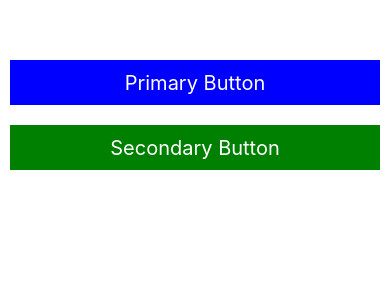
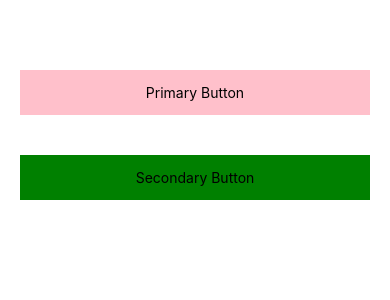
Before and after one commit to AkhilaePacken/DesignPatternInTypeScriptRN, a React Native app: screen / in a window 390 px wide. Shown: the top 300 px of the page. Built offline with nearby package versions, Linux system fonts and the light colour scheme.

Commit message:
prototype pattern example

```diff
--- a/src/App.tsx
+++ b/src/App.tsx
@@ -8,13 +8,13 @@
 import React from 'react';
 import {View} from 'react-native';
 import styles from './factory/styles';
-import BuilderPatttern from './builderPattern';
+import PrototypePattern from './prototypePattern';
 
 function App(): JSX.Element {
   return (
     <View style={styles.mainContainer}>
-      {/* Builder pattern */}
-      <BuilderPatttern />
+      {/* prototype Pattern */}
+      <PrototypePattern />
     </View>
   );
 }
--- /dev/null
+++ b/src/prototypePattern/Button.tsx
@@ -0,0 +1,13 @@
+import React from 'react';
+import {TouchableOpacity, Text, TouchableOpacityProps} from 'react-native';
+import {IButtonProps} from './ButtonProps';
+
+const Button: React.FC<IButtonProps> = ({label, ...props}) => {
+  return (
+    <TouchableOpacity {...props}>
+      <Text>{label}</Text>
+    </TouchableOpacity>
+  );
+};
+
+export default Button;
--- /dev/null
+++ b/src/prototypePattern/ButtonList.tsx
@@ -0,0 +1,24 @@
+import React from 'react';
+import {View, Alert} from 'react-native';
+import ButtonPrototype from './ButtonPrototype';
+import styles from './styles';
+
+const ButtonList: React.FC = () => {
+  const PrimaryButton = ButtonPrototype('Primary Button');
+  const SecondaryButton = ButtonPrototype('Secondary Button');
+
+  return (
+    <View style={styles.container}>
+      <PrimaryButton
+        onPress={() => Alert.alert('Primary Button Pressed')}
+        style={styles.primaryButton}
+      />
+      <SecondaryButton
+        onPress={() => Alert.alert('Secondary Button Pressed')}
+        style={styles.secondaryButton}
+      />
+    </View>
+  );
+};
+
+export default ButtonList;
--- /dev/null
+++ b/src/prototypePattern/ButtonProps.ts
@@ -0,0 +1,7 @@
+import {TouchableOpacityProps} from 'react-native';
+
+//
+interface IButtonProps extends TouchableOpacityProps {
+  label?: string;
+}
+export type {IButtonProps};
--- /dev/null
+++ b/src/prototypePattern/ButtonPrototype.tsx
@@ -0,0 +1,13 @@
+import React from 'react';
+import {IButtonProps} from './ButtonProps';
+import Button from './Button';
+
+function ButtonPrototype(label: string): React.FC<IButtonProps> {
+  const ButtonClone: React.FC<IButtonProps> = props => {
+    return <Button label={label} {...props} />;
+  };
+
+  return ButtonClone;
+}
+
+export default ButtonPrototype;
--- /dev/null
+++ b/src/prototypePattern/index.ts
@@ -0,0 +1,2 @@
+export {default} from './ButtonList';
+export * from './ButtonProps';
--- /dev/null
+++ b/src/prototypePattern/styles.ts
@@ -0,0 +1,22 @@
+import {StyleSheet} from 'react-native';
+const styles = StyleSheet.create({
+  container: {
+    flex: 1,
+  },
+  primaryButton: {
+    backgroundColor: 'pink',
+    justifyContent: 'center',
+    alignItems: 'center',
+    margin: 20,
+    height: 45,
+  },
+  secondaryButton: {
+    backgroundColor: 'green',
+    justifyContent: 'center',
+    alignItems: 'center',
+    margin: 20,
+    height: 45,
+  },
+});
+
+export default styles;
```
